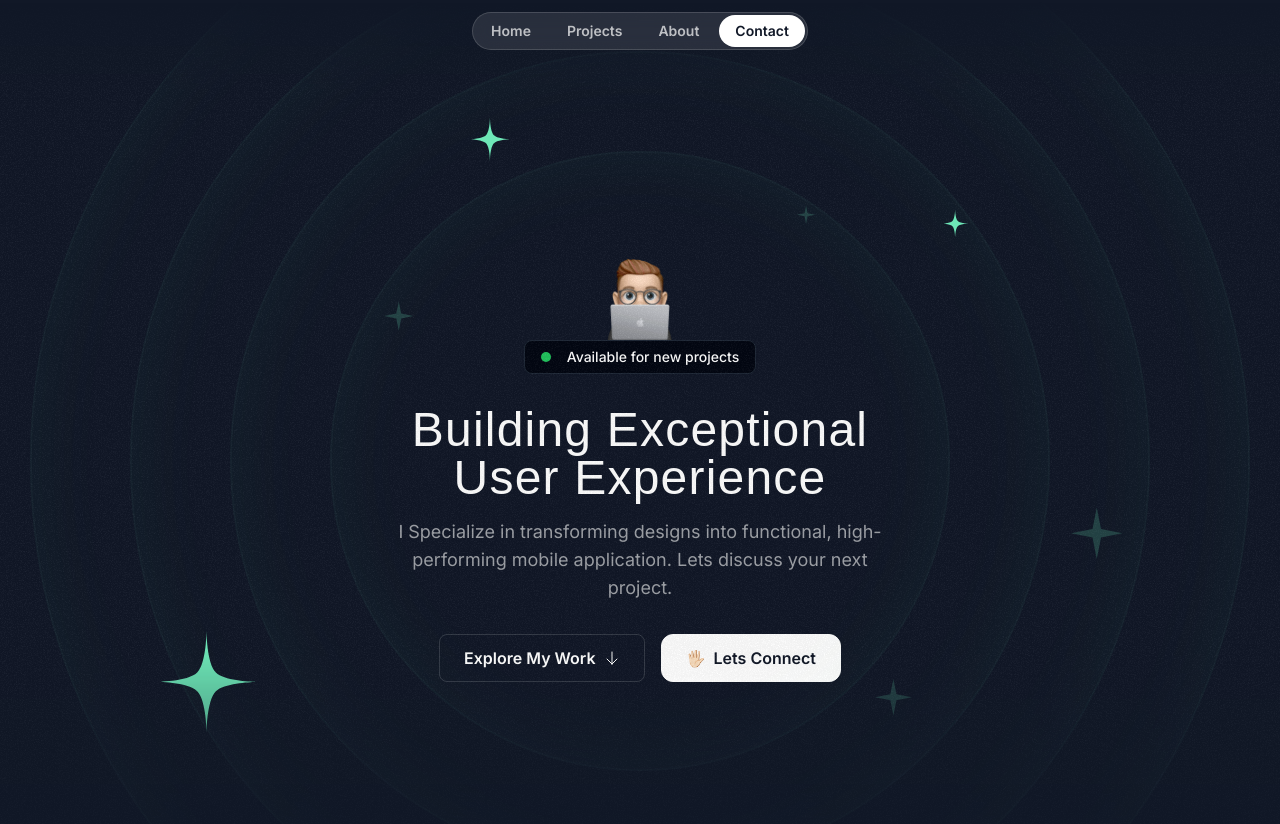
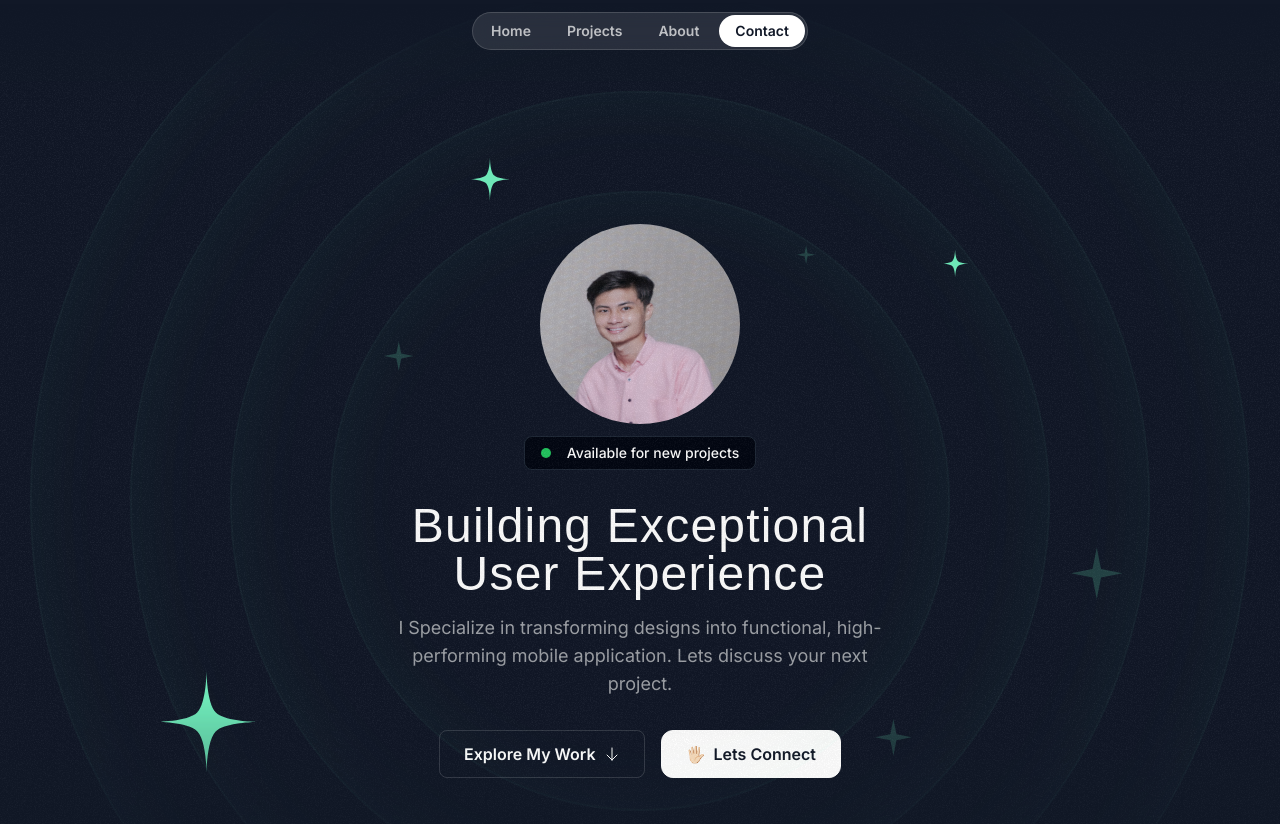
Before and after one commit to FernandJerico/my-portofolio, a Next.js app: page / in a window 1280 px wide. Shown: the top 824 px of the page. Built offline with nearby package versions, Linux system fonts and the light colour scheme; a web font is replaced by a local one.

Commit message:
Refactor: Update HeroOrbit and Header styles, and replace memojiImage with myPhoto in HeroSection

```diff
--- a/src/sections/Hero.tsx
+++ b/src/sections/Hero.tsx
@@ -1,4 +1,4 @@
-import memojiImage from "@/assets/images/memoji-computer.png";
+import myPhoto from "@/assets/images/fernand.jpg";
 import Image from "next/image";
 import ArrowDown from "@/assets/icons/arrow-down.svg";
 import grainImage from "@/assets/images/grain.jpg";
@@ -8,7 +8,7 @@ import { HeroOrbit } from "@/components/HeroOrbit";
 
 export const HeroSection = () => {
   return (
-    <div className="py-32 md:py-48 lg:py-60 relative z-0">
+    <div className="py-32 md:py-48 lg:py-56 relative z-0">
       <div className="absolute inset-0 [mask-image:linear-gradient(to_bottom,transparent,black_10%,black_70%,transparent)]">
         <div
           className="absolute inset-0 -z-30 opacity-5"
@@ -51,8 +51,8 @@ export const HeroSection = () => {
       <div className="container">
         <div className="flex flex-col items-center">
           <Image
-            src={memojiImage}
-            className="size-[100px]"
+            src={myPhoto}
+            className="size-[200px] rounded-full mb-3"
             alt="Memoji with computer"
           />
           <div className="bg-gray-950 border border-gray-800 px-4 py-1.5 inline-flex items-center gap-4 rounded-lg">
```
Also changed, not shown: src/assets/images/fernand.jpg (added).
